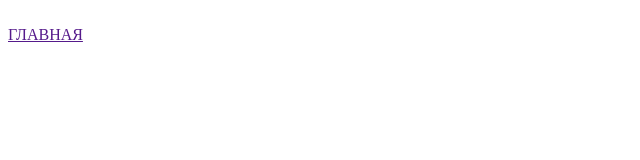
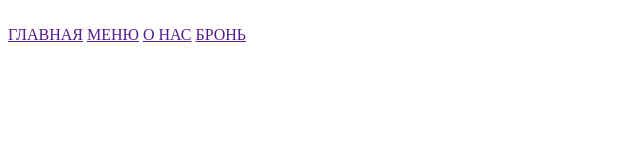
Before and after one commit to gprva/1, a plain HTML site: page index.html in a window 1280 px wide. Shown: the whole page, without its empty margins (0-640 px from the left). Drawn offline with Linux system fonts and the light colour scheme.

Commit message:
write nav for header

```diff
--- a/index.html
+++ b/index.html
@@ -16,9 +16,9 @@
                     </div>
                     <div class="nav">
                         <a href="" class="header_a">ГЛАВНАЯ</a>
-                        <a href="" class="header_a"></a>
-                        <a href="" class="header_a"></a>
-                        <a href="" class="header_a"></a>
+                        <a href="" class="header_a">МЕНЮ</a>
+                        <a href="" class="header_a">О НАС</a>
+                        <a href="" class="header_a">БРОНЬ</a>
                     </div>
                 </div>
             </div>
```
